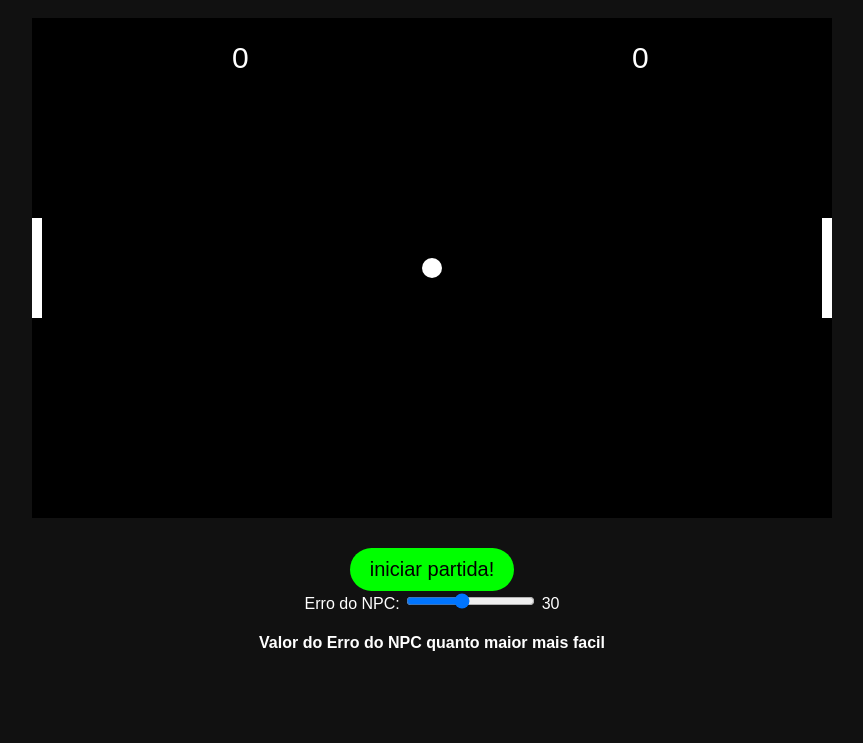
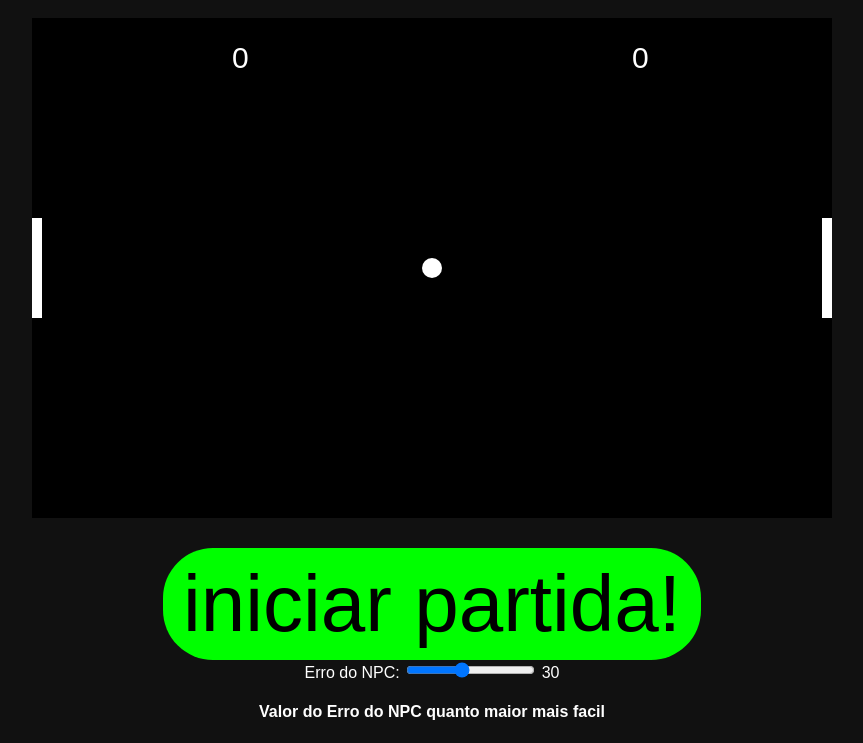
Before and after one commit to creatorofgames2/davipong, a plain HTML site: page index.html in a window 1280 px wide. Shown: the part 101-844 px from the top of the page, without its empty margins (208-1071 px from the left). Before the commit the page ends 800 px from the top, so only its background shows below. Drawn offline with Linux system fonts and the light colour scheme.

Commit message:
teste aleatório

```diff
--- a/style.css
+++ b/style.css
@@ -10,7 +10,7 @@ body {
   text-align: center;
 }
 button {
-  font-size: 20px;
+  font-size: 80px;
   padding: 10px 20px;
   margin-top: 10px;
   cursor: pointer;
```
